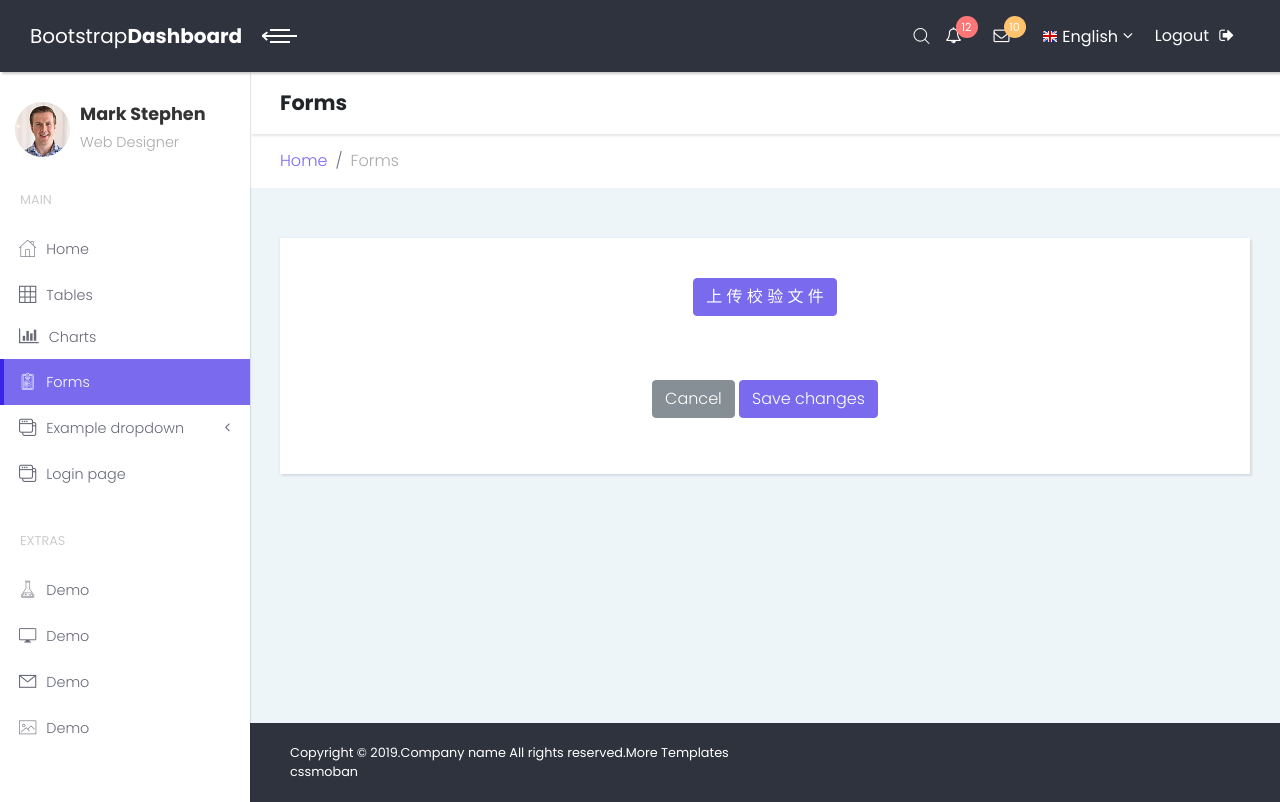
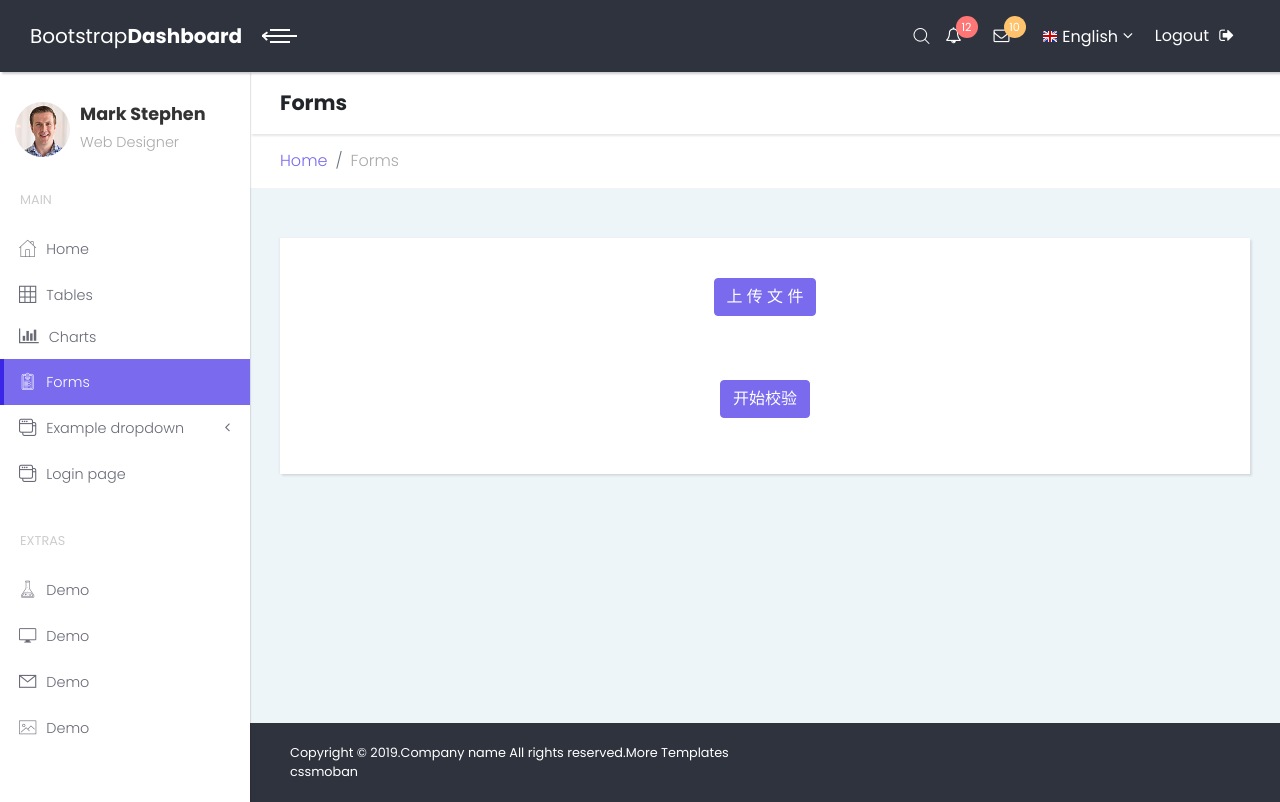
Before and after one commit to ArjenCole/SMEDI_CIDataPlatform, a Python web app: template templates/forms.html in a window 1280 px wide. Run offline with Jinja, Linux system fonts and the light colour scheme; the template is opened without the code that fills it, so the values that code supplies are empty; some libraries are stand-ins or nearby versions.

Commit message:
隐藏取消按钮

```diff
--- a/templates/forms.html
+++ b/templates/forms.html
@@ -182,14 +182,14 @@
                             <!--input id="fileInput" type="file" class="form-control-file"-->
                             <label id="realBtn" class="btn btn-primary">
                                  <input type="file" id="fileInput" class="form-control-file" style="left:-9999px;position:absolute;">
-                                 <span> 上 传 校 验 文 件 </span>
+                                 <span> 上 传 文 件 </span>
                             </label>
                           </div>
                         </div>
                         <div class="form-group row">
                           <div class="card-body text-center">
-                            <button type="submit" class="btn btn-secondary">Cancel</button>
-                            <button type="submit" class="btn btn-primary">Save changes</button>
+                            <!--button type="submit" class="btn btn-secondary">Cancel</button-->
+                            <button type="submit" class="btn btn-primary">开始校验</button>
                           </div>
                         </div>
                       </form>
```
